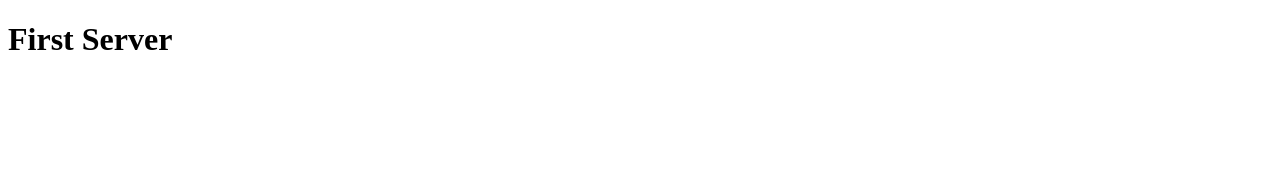
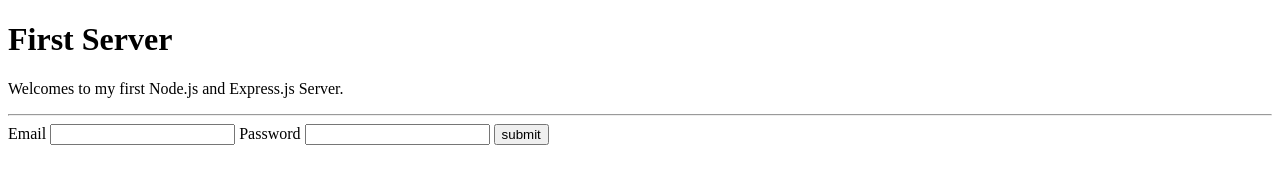
Before and after one commit to brianpocasangre/backend, a website: page index.html in a window 1280 px wide. Drawn offline with Linux system fonts and the light colour scheme.

Commit message:
install body-parser, create form, and route /submit post method along with parsing the req.body

```diff
--- a/index.html
+++ b/index.html
@@ -7,5 +7,15 @@
   </head>
   <body>
     <h1>First Server</h1>
+    <p>Welcomes to my first Node.js and Express.js Server.</p>
+    <hr />
+    <form action="/submit" method="POST">
+      <label for="email">Email</label>
+      <input type="text" name="email" required />
+      <label for="password">Password</label>
+      <input type="text" name="password" required />
+      <input type="submit" value="submit" />
+    </form>
+    <!-- <script src="/server.js"></script> -->
   </body>
 </html>
--- a/package.json
+++ b/package.json
@@ -19,6 +19,7 @@
   },
   "homepage": "https://github.com/brianpocasangre/backend#readme",
   "dependencies": {
+    "body-parser": "^1.20.2",
     "express": "^4.19.2",
     "nodemon": "^3.1.1"
   }
```
Also changed, not shown: server.js (+13 -3 lines).
